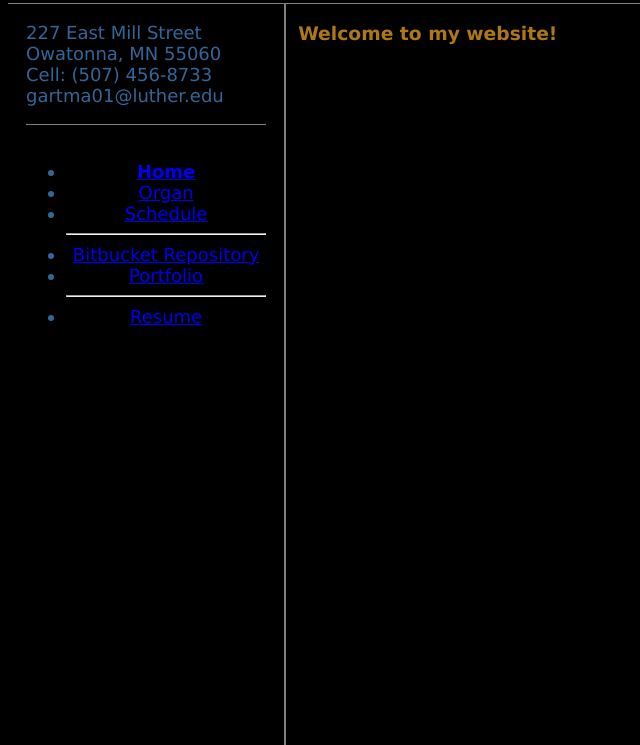
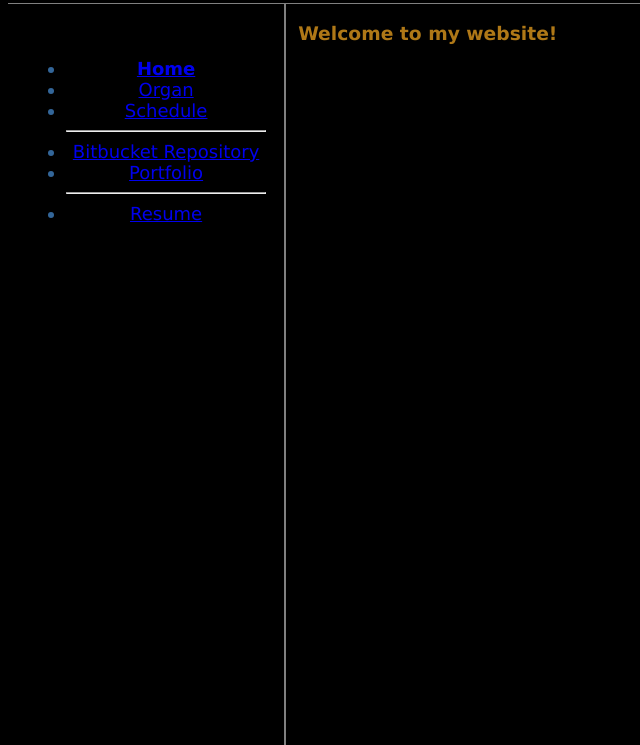
Before and after one commit to gartma/gartma.github.io, a plain HTML site: page index.html in a window 1280 px wide. Shown: the part 55-800 px from the top of the page, without its empty margins (0-640 px from the left). Drawn offline with Linux system fonts and the light colour scheme.

Commit message:
removing address

```diff
--- a/index.html
+++ b/index.html
@@ -22,19 +22,6 @@
 
 
 <div id="sidebar">
-
-
-<div id="address">
-
-				227 East Mill Street<br/>
-
-				Owatonna, MN 55060<br/>
-
-Cell: (507) 456-8733<br/>
-
-gartma01@luther.edu<br/>
-
-</div>
 			<div id="links">
 
 <ul>
```
